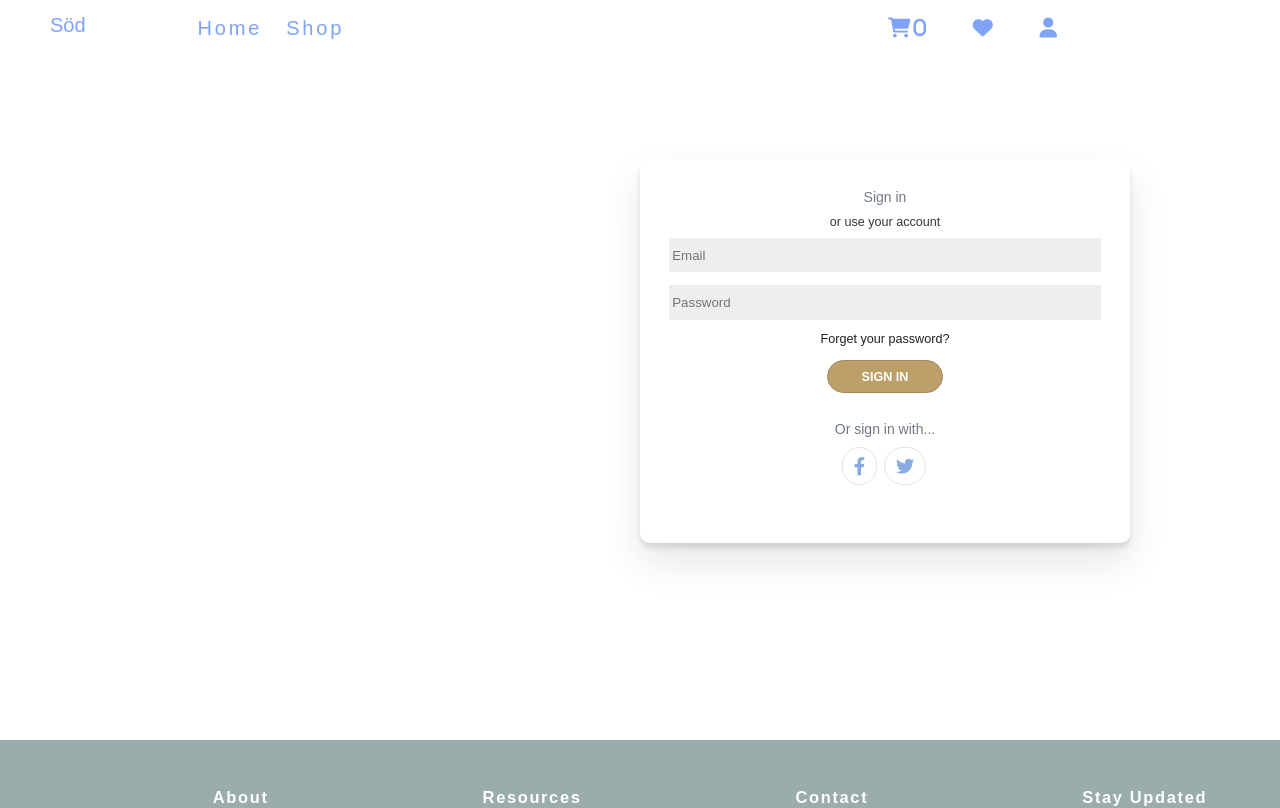
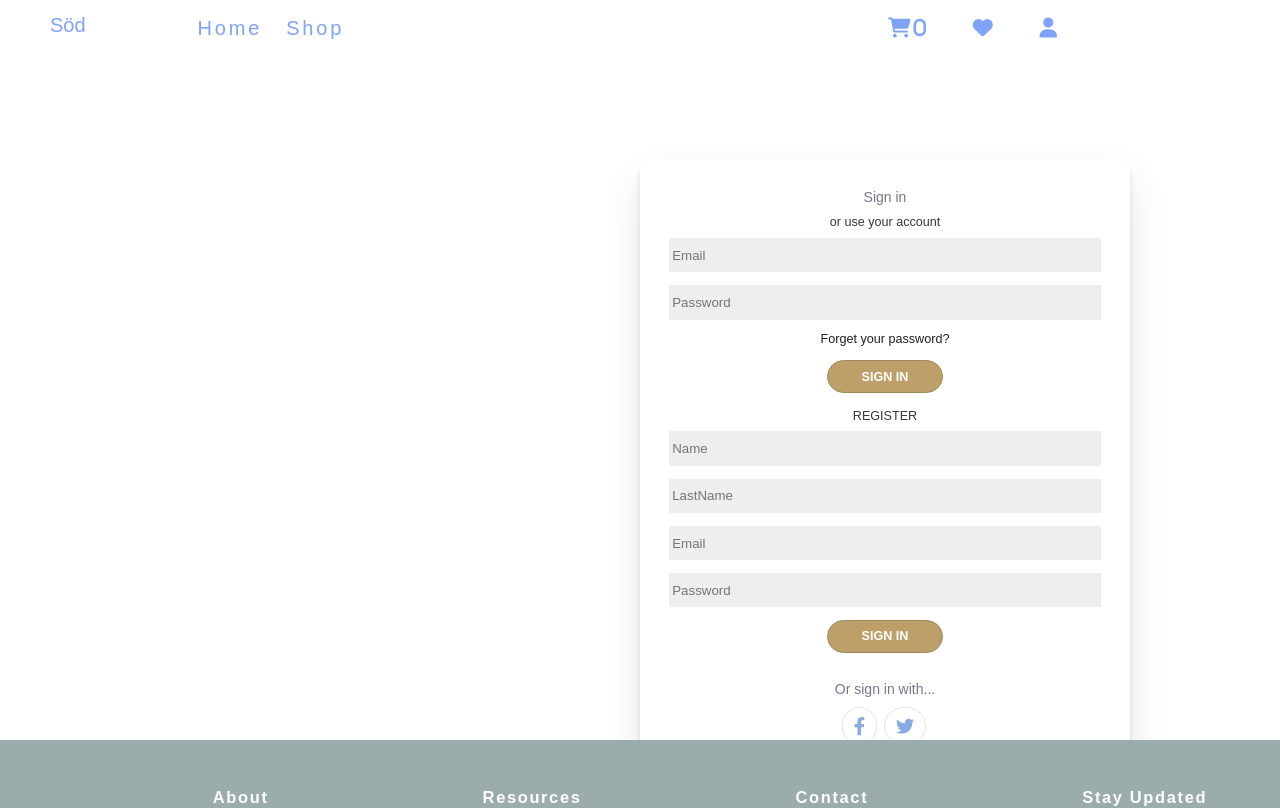
Before and after one commit to saripur0608/ecommerce-react, a React (Create React App) app: page /login in a window 1280 px wide. Shown: the top 808 px of the page. Built offline with nearby package versions, Linux system fonts and the light colour scheme; a web font is replaced by a local one.

Commit message:
start login

```diff
--- a/src/components/Login/Login.jsx
+++ b/src/components/Login/Login.jsx
@@ -5,20 +5,32 @@ const Login = () => {
     return (
 
         <>
-            <link rel="stylesheet" href="https://cdnjs.cloudflare.com/ajax/libs/font-awesome/6.2.0/css/all.min.css" integrity="sha512-xh6O/CkQoPOWDdYTDqeRdPCVd1SpvCA9XXcUnZS2FmJNp1coAFzvtCN9BmamE+4aHK8yyUHUSCcJHgXloTyT2A==" crossOrigin="anonymous" referrerpolicy="no-referrer" />
+            <link rel="stylesheet" href="https://cdnjs.cloudflare.com/ajax/libs/font-awesome/6.2.0/css/all.min.css" integrity="sha512-xh6O/CkQoPOWDdYTDqeRdPCVd1SpvCA9XXcUnZS2FmJNp1coAFzvtCN9BmamE+4aHK8yyUHUSCcJHgXloTyT2A==" crossOrigin="anonymous" referrerPolicy="no-referrer" />
 
 
                 <div className="wrapper">
                     <div className="heading">
                         <p>Sign in </p>
                     </div>
-
                     <form action="#" className="form-group">
                         <p className="account-heading">or use your account</p>
                         <input type="text" placeholder="email" className="email" />
                         <input type="password" placeholder="password" className="passwd" />
                         <a href="#" className="btn btn-forget">Forget your password?</a>
-                        <a href="#" type="submit" className="btn btn-primary">Sign in</a>
+                        <button href="#" type="submit" className="btn btn-primary">Sign in</button>
+
+                    </form>
+
+
+                    <form action="#" className="form-group">
+                        <br/>
+                    <p>REGISTER</p>
+                    <input type="text" placeholder="name" className="name" />
+                    <input type="text" placeholder="lastName" className="lastName" />
+                    <input type="text" placeholder="email" className="email" />
+
+                    <input type="password" placeholder="password" className="passwd" />
+                    <button href="#" type="submit" className="btn btn-primary">Sign in</button>
                     </form>
                     <div className="social">
                     <p>Or sign in with... </p>
--- /dev/null
+++ b/src/components/LoginDos/LoginDos.jsx
@@ -0,0 +1,13 @@
+import React from 'react'
+
+
+const LoginDos = () => {
+    return (
+        <><div>
+            hola
+        </div>
+        </>
+
+    )
+}
+export default LoginDos
--- a/src/pages/LoginPage.jsx
+++ b/src/pages/LoginPage.jsx
@@ -1,11 +1,14 @@
 import React from 'react'
 import Login from '../components/Login/Login';
+import LoginDos from '../components/LoginDos/LoginDos';
+
 
 const LoginPage = () => {
   return (
     <>
 
     <Login />
+    {/* <LoginDos /> */}
 
 
     </>
--- a/src/pages/Shop.jsx
+++ b/src/pages/Shop.jsx
@@ -39,7 +39,8 @@ const Shop = () => {
       setItems(
         items.map(e => e.id === product.id ? {
           ...index,
-            quantity: index.quantity + 1 }
+          quantity: index.quantity + 1
+        }
           : e));
     } else {
       setItems([...items, { ...product, quantity: 1 }])
@@ -66,17 +67,19 @@ const Shop = () => {
   const { wishes, dispatch } = useContext(WishListContext);
 
   const handleAddWished = (product) => {
-
+    const provisionalWish = wishes.find(e => e.id === product.id)
+    if (!provisionalWish) {
       const action = {
         type: 'add_item',
         payload: product,
       }
       dispatch(action);
 
-    const notifyWish = () => toast('Added to wishlist',{
+      const notifyWish = () => toast('Added to wishlist', {
         icon: '❤️',
       });
       return notifyWish();
+    }
   }
 
   function saveWish(wishes) {
@@ -88,7 +91,7 @@ const Shop = () => {
   }, [wishes]);
 
   //toggle heart
-  const [iconColor,setIconColor] = useState("white");
+  const [iconColor, setIconColor] = useState("white");
 
   /////NOTAS
   // const handleRemove= (id)=>{
```
Also changed, not shown: src/components/LoginDos/LoginDos.css (added). Lines whose indentation alone changed are shown as unchanged.
